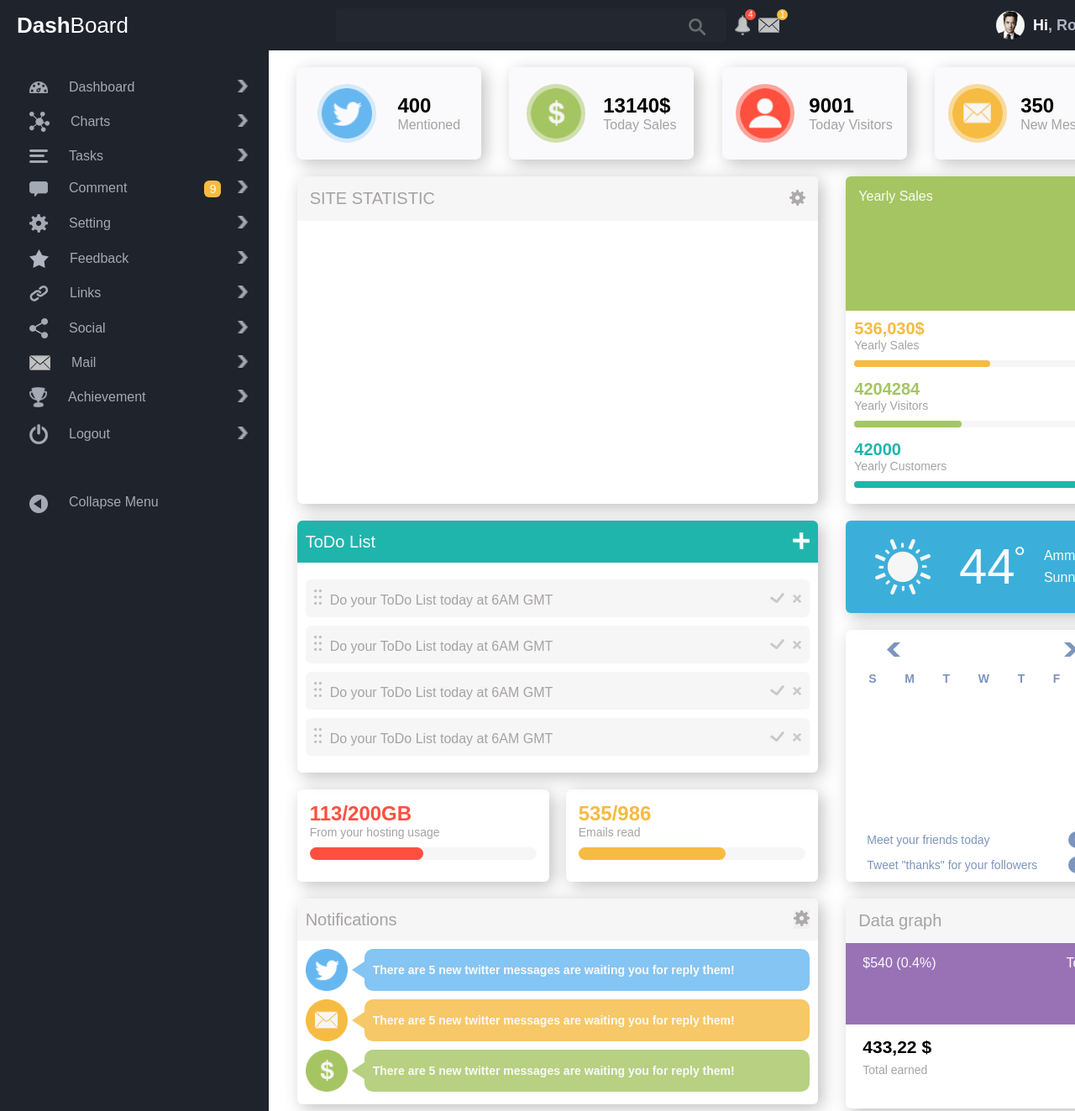
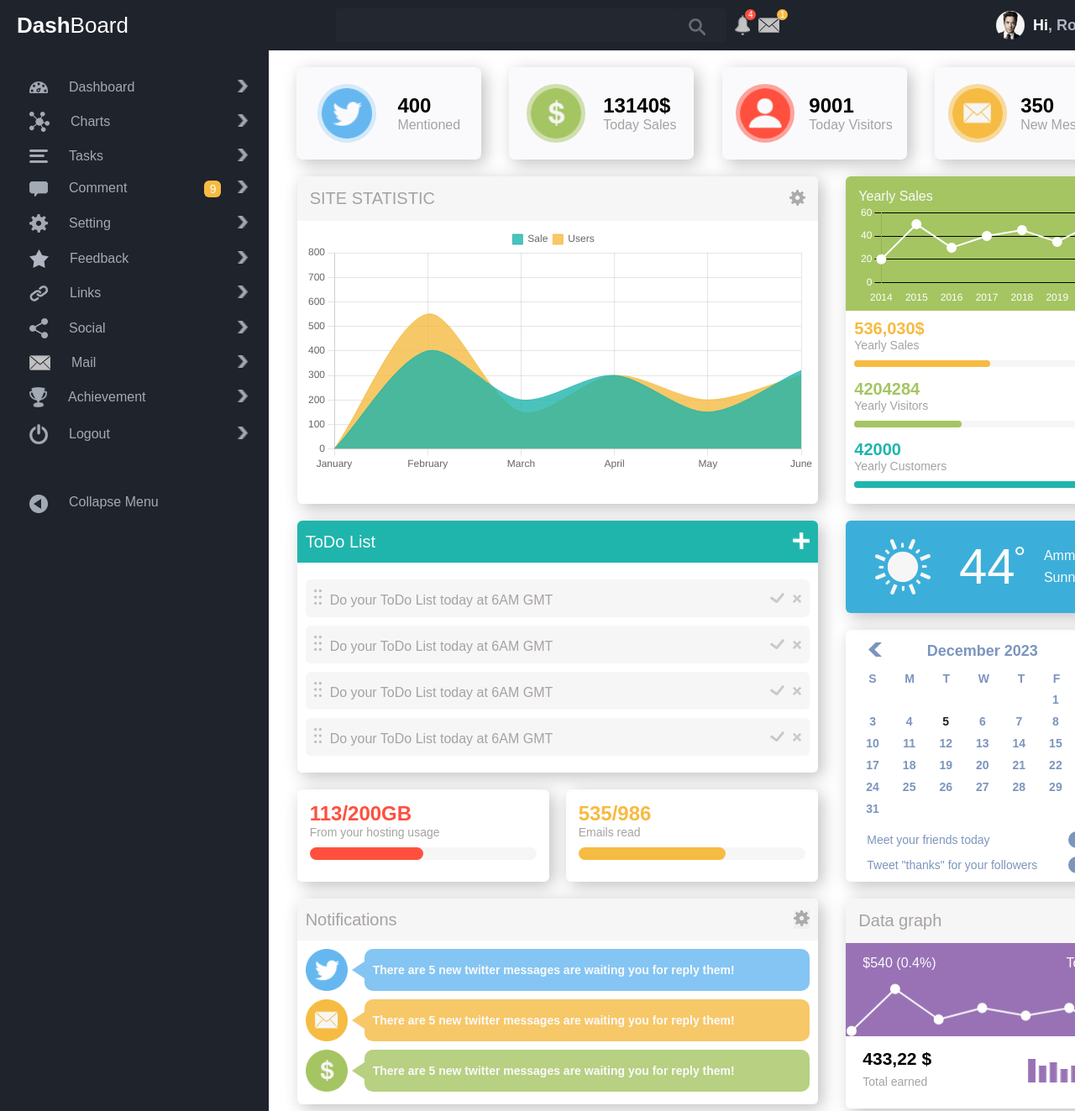
Before and after one commit to jaworovcki/DashboardUI, a website: page app/index.html in a window 1280 px wide. Shown: the top 1323 px of the page at 84% size. Drawn offline with nearby package versions, Linux system fonts and the light colour scheme; files that its build step writes are made by us from their sources; files whose address does not match are found by name.

Commit message:
implement ajax

```diff
--- a/app/index.html
+++ b/app/index.html
@@ -207,6 +207,7 @@
             </section>
         </main>
     </div>
+    <script src="https://cdn.jsdelivr.net/npm/chart.js"></script>
+    <script src="js/app.min.js"></script>
 </body>
-
 </html>
--- a/app/js/app.js
+++ b/app/js/app.js
@@ -0,0 +1,347 @@
+// Site statistic chart section
+
+const filePath = './js/data.json';
+
+async function fetchData() {
+    try {
+      const response = await fetch(filePath);
+      console.log(response);
+      if (!response.ok) {
+        throw new Error('Network response was not ok');
+      }
+      return await response.json();
+    } catch (error) {
+      throw new Error('There has been a problem with your fetch operation:', error);
+    }
+}
+
+async function renderChart() {
+    try {
+      const jsonData = await fetchData();
+
+      let {
+        usersColor,
+        salesColor,
+        months,
+        usersData,
+        salesData
+      } = jsonData;
+
+      let siteStatisticChart = document.getElementById('site-statistic-сhart').getContext('2d');
+
+      let myChart = new Chart(siteStatisticChart, {
+        type: 'line',
+        data: {
+          labels: months,
+          datasets: [{
+              label: 'Sale',
+              data: salesData,
+              fill: true,
+              backgroundColor: salesColor,
+              borderColor: salesColor,
+              borderWidth: 1,
+              tension: 0.3,
+              pointRadius: 0
+            },
+            {
+              label: 'Users',
+              data: usersData,
+              fill: true,
+              backgroundColor: usersColor,
+              borderColor: usersColor,
+              borderWidth: 1,
+              tension: 0.3,
+              pointRadius: 0
+            }
+          ]
+        },
+        options: {
+          scales: {
+            y: {
+              min: 0,
+              max: 800,
+              ticks: {
+                stepSize: 100
+              },
+              beginAtZero: true
+            }
+          },
+          plugins: {
+            legend: {
+              position: 'top',
+              align: 'right',
+              labels: {
+                boxWidth: 12,
+                padding: 6
+              }
+            }
+          },
+          layout: {
+            padding: {
+              top: 10,
+              right: 20,
+              bottom: 10,
+              left: 10
+            }
+          }
+        }
+      });
+    } catch (error) {
+      console.error(error);
+    }
+}
+
+renderChart();
+
+// Yearly Sales chart section
+
+let yearsData = ['2014', '2015', '2016', '2017', '2018', '2019', '2020'];
+let yearSalesData = [20, 50, 30, 40, 45, 35, 50];
+
+let yearSalesDiv = document.getElementById('yearly-sales-chart').getContext('2d');
+
+var yearSalesChart = new Chart(yearSalesDiv, {
+    type: 'line',
+    data: {
+        labels: yearsData,
+        datasets: [{
+            label: 'Yearly Sales',
+            data: yearSalesData,
+            fill: false,
+            backgroundColor: 'rgba(255, 255, 255, 1)',
+            borderColor: 'rgba(255, 255, 255, 1)',
+            borderWidth: 2,
+            pointRadius: 5,
+            pointBackgroundColor: 'rgba(255, 255, 255, 1)',
+            pointBorderColor: 'rgba(255, 255, 255, 1)',
+            pointBorderWidth: 2
+        }]
+    },
+    options: {
+        scales: {
+            x: {
+                grid: {
+                    color: 'rgba(0, 0, 0, 0)',
+                    drawBorder: false,
+                    drawOnChartArea: true
+                },
+                ticks: {
+                    color: 'rgba(255, 255, 255, 1)'
+                }
+            },
+            y: {
+                min: 0,
+                max: 60,
+                ticks: {
+                    color: 'rgba(255, 255, 255, 1)',
+                    stepSize: 10
+                },
+                grid: {
+                    color: 'rgba(0, 0, 0, 1)'
+                },
+                beginAtZero: true
+            }
+        },
+        plugins: {
+            legend: {
+                labels: {
+                    color: 'rgba(255, 255, 255, 1)'
+                },
+                display: false
+            }
+        },
+
+    }
+});
+// Site Calendar section
+let nowDate = new Date(),
+    nowDateNumber = nowDate.getDate(),
+    nowMonth = nowDate.getMonth(),
+    nowYear = nowDate.getFullYear(),
+    container = document.getElementsByClassName('month-calendar')[0],
+    monthContainer = container.getElementsByClassName('month-name')[0],
+    yearContainer = container.getElementsByClassName('year-name')[0],
+    daysContainer = container.getElementsByClassName('days')[0],
+    prev = container.getElementsByClassName('prev')[0],
+    next = container.getElementsByClassName('next')[0],
+    monthName = ['January', 'February', 'March', 'April', 'May', 'June', 'July', 'August', 'September', 'October', 'November', 'December'];
+let days;
+
+
+let curDate = nowDate.setMonth(nowDate.getMonth() - 1);
+
+function setMonthCalendar(year, month) {
+    let monthDays = new Date(year, month + 1, 0).getDate(),
+        monthPrefix = new Date(year, month, 1).getDay(),
+        monthDaysText = '';
+
+    monthContainer.textContent = monthName[month];
+    yearContainer.textContent = year;
+    daysContainer.innerHTML = '';
+
+    if (monthPrefix > 0) {
+        for (let i = 1; i <= monthPrefix; i++) {
+            monthDaysText += '<li></li>';
+        }
+    }
+
+    for (let i = 1; i <= monthDays; i++) {
+        monthDaysText += '<li>' + i + '</li>';
+    }
+
+    daysContainer.innerHTML = monthDaysText;
+
+    if (month == nowMonth && year == nowYear) {
+        days = daysContainer.getElementsByTagName('li');
+        days[monthPrefix + nowDateNumber - 1].classList.add('date-now');
+    }
+}
+
+setMonthCalendar(nowYear, nowMonth);
+
+prev.onclick = function () {
+    let curDate = new Date(yearContainer.textContent, monthName.indexOf(monthContainer.textContent));
+
+    curDate.setMonth(curDate.getMonth() - 1);
+
+    let curYear = curDate.getFullYear(),
+        curMonth = curDate.getMonth();
+
+    setMonthCalendar(curYear, curMonth);
+}
+
+next.onclick = function () {
+    let curDate = new Date(yearContainer.textContent, monthName.indexOf(monthContainer.textContent));
+
+    curDate.setMonth(curDate.getMonth() + 1);
+
+    let curYear = curDate.getFullYear(),
+        curMonth = curDate.getMonth();
+
+    setMonthCalendar(curYear, curMonth);
+}
+//Collapse nav
+const collapseButton = document.getElementById('collapse');
+const siteStatisticChartCollapsed = document.getElementById('site-statistic-сhart');
+const containerMain = document.querySelector('.container');
+const sectionMain = document.querySelector('.sectionMain');
+const sidebar = document.getElementById('sidebar');
+
+collapseButton.addEventListener('click', function () {
+    sidebar.classList.toggle('collapsed');
+    containerMain.classList.toggle('collapsed');
+    sectionMain.classList.toggle('collapsed');
+    myChart.resize(620, 310);
+    yearSalesChart.resize(290, 120);
+    dataGraphChart.resize(240,50);
+    if (sidebar.classList.contains('collapsed')) {
+        yearSalesChart.options.layout.padding.bottom = 10;
+        myChart.options.layout.padding.bottom = 10;
+    }
+    else{
+        yearSalesChart.options.layout.padding.bottom = 0;
+        myChart.options.layout.padding.bottom = 0;
+
+    }
+});
+
+
+// ---------Data graph chart-----------
+
+
+async function renderDataGraphChart() {
+    try {
+      const jsonData = await fetchData();
+
+      let {
+        dataGraphX,
+        dataGraphY,
+      } = jsonData;
+
+      let dataGraphChartId = document.getElementById('data-graph-chart').getContext('2d');
+
+      let dataGraphChart = new Chart(dataGraphChartId, {
+        type: 'line',
+        data: {
+          labels: dataGraphX,
+          datasets: [{
+              data: dataGraphY,
+              fill: false,
+              borderColor: 'white',
+              borderWidth: 2,
+              pointBackgroundColor: 'white',
+              pointBorderColor: 'white',
+              pointRadius: 5,
+              pointHoverRadius: 5,
+            }
+          ]
+        },
+        options: {
+          scales: {
+            x: {
+              display: false
+            },
+            y: {
+              display: false
+            }
+          },
+          plugins: {
+            legend: {
+              display: false
+            }
+          }
+        }
+      });
+    } catch (error) {
+      console.error(error);
+    }
+}
+
+renderDataGraphChart();
+
+//--------data-graph-bar-chart section------------
+
+async function renderDataBarChart() {
+    try {
+      const jsonData = await fetchData();
+
+      let {
+        dataBarX,
+        dataBarY,
+      } = jsonData;
+
+    const graphBarId = document.getElementById('data-graph-bar-chart').getContext('2d');
+    const graphBarChart = new Chart(graphBarId, {
+    type: 'bar',
+    data: {
+        labels: dataBarX,
+        datasets: [{
+            data: dataBarY,
+            backgroundColor: 'rgba(153, 114, 181, 1)',
+            borderColor: 'rgba(153, 114, 181, 1)',
+            borderWidth: 1
+        }]
+    },
+    options: {
+        scales: {
+            x: {
+                display: false,
+            },
+            y: {
+                beginAtZero: true,
+                display: false
+            }
+        },
+        plugins: {
+            legend: {
+                display: false
+            }
+        }
+    }
+});
+} catch (error) {
+      console.error(error);
+}
+}
+
+renderDataBarChart();
--- /dev/null
+++ b/app/js/data.json
@@ -0,0 +1,11 @@
+{
+  "usersColor": "rgba(246, 187, 66, 0.8)",
+  "salesColor": "rgba(31, 181, 172, 0.8)",
+  "months": ["January", "February", "March", "April", "May", "June"],
+  "usersData": [0, 550, 150, 300, 200, 300],
+  "salesData": [0, 400, 200, 300, 150, 320],
+  "dataGraphX":[2, 3, 5, 7, 8, 10, 11],
+  "dataGraphY":[0, 550, 150, 300, 200, 300, 0],
+  "dataBarX": ["1", "2", "3", "4", "5", "6", "7"],
+  "dataBarY": [7, 5, 6, 4, 5, 3, 2]
+}
--- a/app/scss/style.scss
+++ b/app/scss/style.scss
@@ -158,7 +158,6 @@ body {
     src: local("HelveticaNeueLT Arabic"),
         url(../fonts/HelveticaNeueLTArabic.ttf) format("ttf");
 }
-
 
 // -------------Side Bar Section-------------
 
--- a/gulp/config/path.js
+++ b/gulp/config/path.js
@@ -10,10 +10,12 @@ export const path={
         css:`${builderFolder}/css/`,
         html:`${builderFolder}/`,
         files:`${builderFolder}/img/`,
+        json:`${builderFolder}/js/`,
     },
     src:{
         js:`${appFolder}/js/app.js`,
         scss:`${appFolder}/scss/style.scss`,
+        json: `${appFolder}/js/data.json`,
         html:`${appFolder}/*.html`,
         files:`${appFolder}/img/**/*.*`,
     },
@@ -22,6 +24,7 @@ export const path={
         scss:`${appFolder}/scss/**/*.scss`,
         html:`${appFolder}/**/*.html`,
         files:`${appFolder}/img/**/*.*`,
+        json: `${appFolder}/js/data.json`,
     },
     clean:builderFolder,
     builderFolder:builderFolder,
--- /dev/null
+++ b/gulp/tasks/json.js
@@ -0,0 +1,5 @@
+export const json = () => {
+  return app.gulp.src(app.path.src.json, { sourcemaps: true })
+      .pipe(app.gulp.dest(app.path.build.json))
+      .pipe(app.plugins.browsersync.stream());
+}
--- a/gulpfile.js
+++ b/gulpfile.js
@@ -14,12 +14,15 @@ import { html } from './gulp/tasks/html.js';
 import { server } from './gulp/tasks/server.js';
 import { scss } from './gulp/tasks/scss.js';
 import { js } from './gulp/tasks/js.js';
+import { json } from './gulp/tasks/json.js';
+
 function watcher() {
     gulp.watch(path.watch.files, copy);
     gulp.watch(path.watch.html, html);
     gulp.watch(path.watch.scss, scss);
     gulp.watch(path.watch.js, js);
+    gulp.watch(path.watch.json, json);
 }
-const mainTasks = gulp.parallel(copy, html, scss, js);
+const mainTasks = gulp.parallel(copy, html, scss, js, json);
 const dev = gulp.series(reset, mainTasks, gulp.parallel(watcher, server));
 gulp.task('default', dev);
```
Also changed, not shown: README.md, dist/img/variant-23.jpg (deleted), dist/index.html, dist/js/app.min.js, dist/js/data.json (added).
